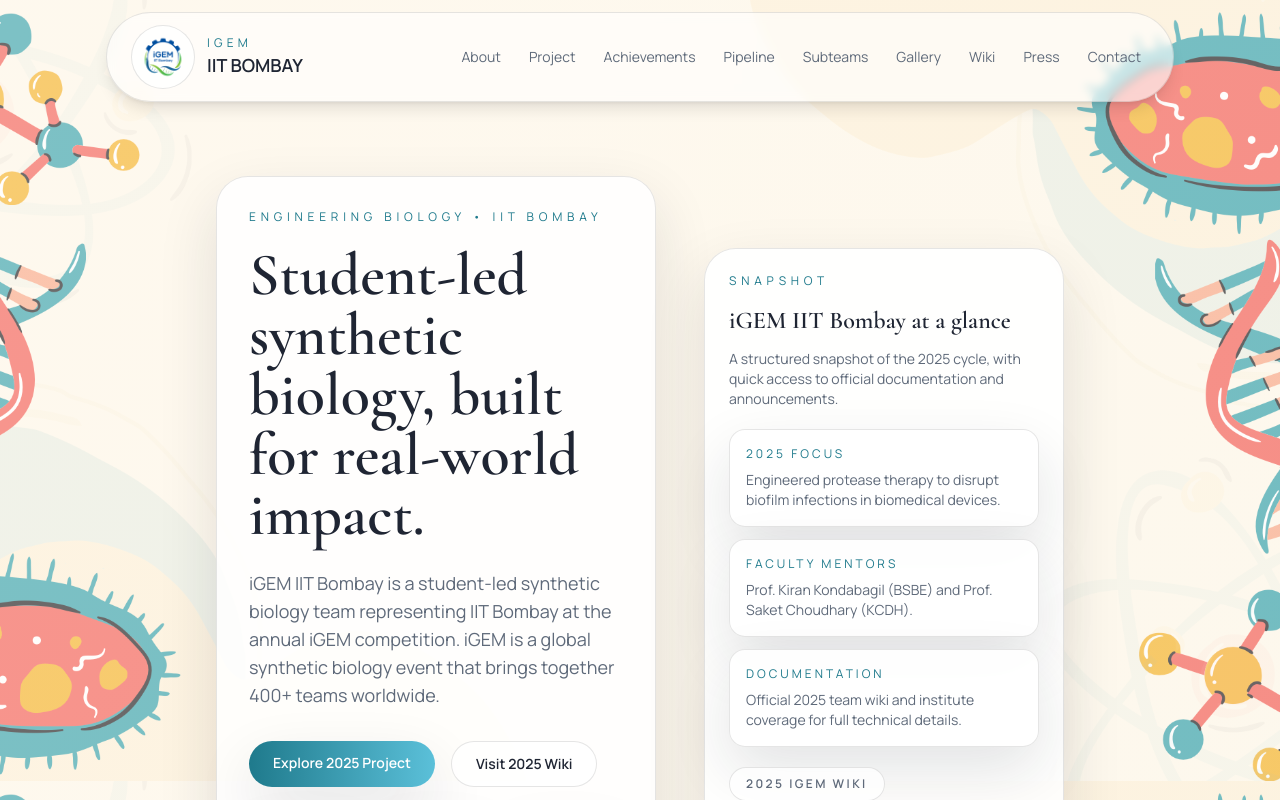
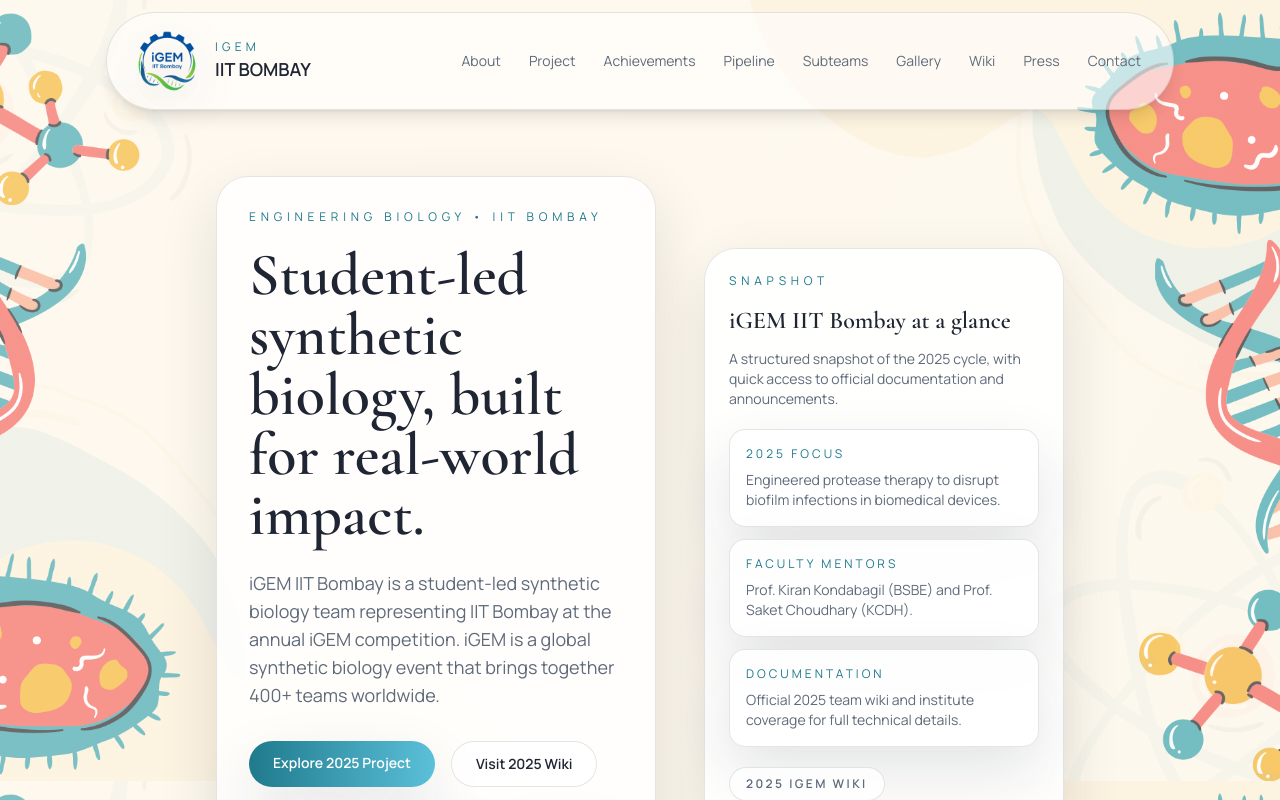
Before and after one commit to SagnikDey1503/igem_iitb, a React (Vite) app: page / in a window 1280 px wide. Shown: the top 800 px of the page. Built offline with nearby package versions, Linux system fonts and the light colour scheme.

Commit message:
Make logo background transparent and slightly larger

```diff
--- a/src/App.jsx
+++ b/src/App.jsx
@@ -153,7 +153,7 @@
                 <img
                   src={iitbLogo}
                   alt="iGEM IIT Bombay logo"
-                  className="h-20 w-20 rounded-full border border-black/10 bg-white/80 object-contain p-2 sm:h-16 sm:w-16"
+                  className="h-[84px] w-[84px] shrink-0 rounded-full object-contain mix-blend-multiply drop-shadow-[0_14px_22px_rgba(26,36,52,0.18)] sm:h-[72px] sm:w-[72px]"
                 />
                 <div className="leading-tight whitespace-nowrap">
                   <p className="text-xs uppercase tracking-[0.35em] text-accent">iGEM</p>
@@ -530,7 +530,7 @@
                 <img
                   src={iitbLogo}
                   alt="iGEM IIT Bombay logo"
-                  className="h-12 w-12 rounded-xl border border-black/10 bg-white/80 object-contain p-1.5"
+                  className="h-12 w-12 rounded-xl object-contain mix-blend-multiply"
                 />
                 <div>
                   <p className="font-semibold">iGEM IIT Bombay</p>
@@ -587,7 +587,7 @@
                 <img
                   src={iitbLogo}
                   alt="iGEM IIT Bombay logo"
-                  className="h-10 w-10 rounded-xl border border-black/10 bg-white/80 object-contain p-1.5"
+                  className="h-10 w-10 rounded-xl object-contain mix-blend-multiply"
                 />
                 <div>
                   <p className="font-semibold text-ink">iGEM IIT Bombay</p>
```
